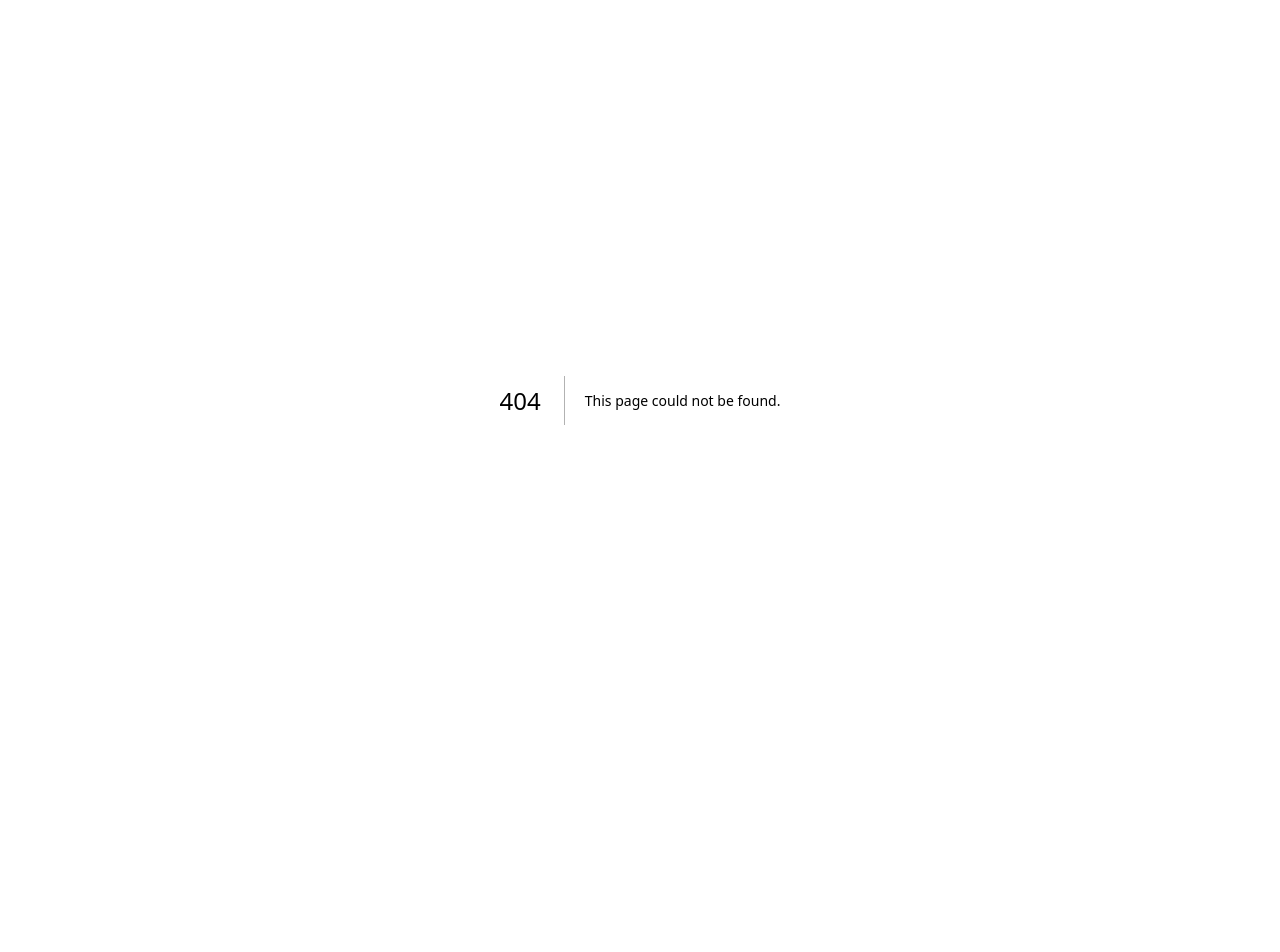
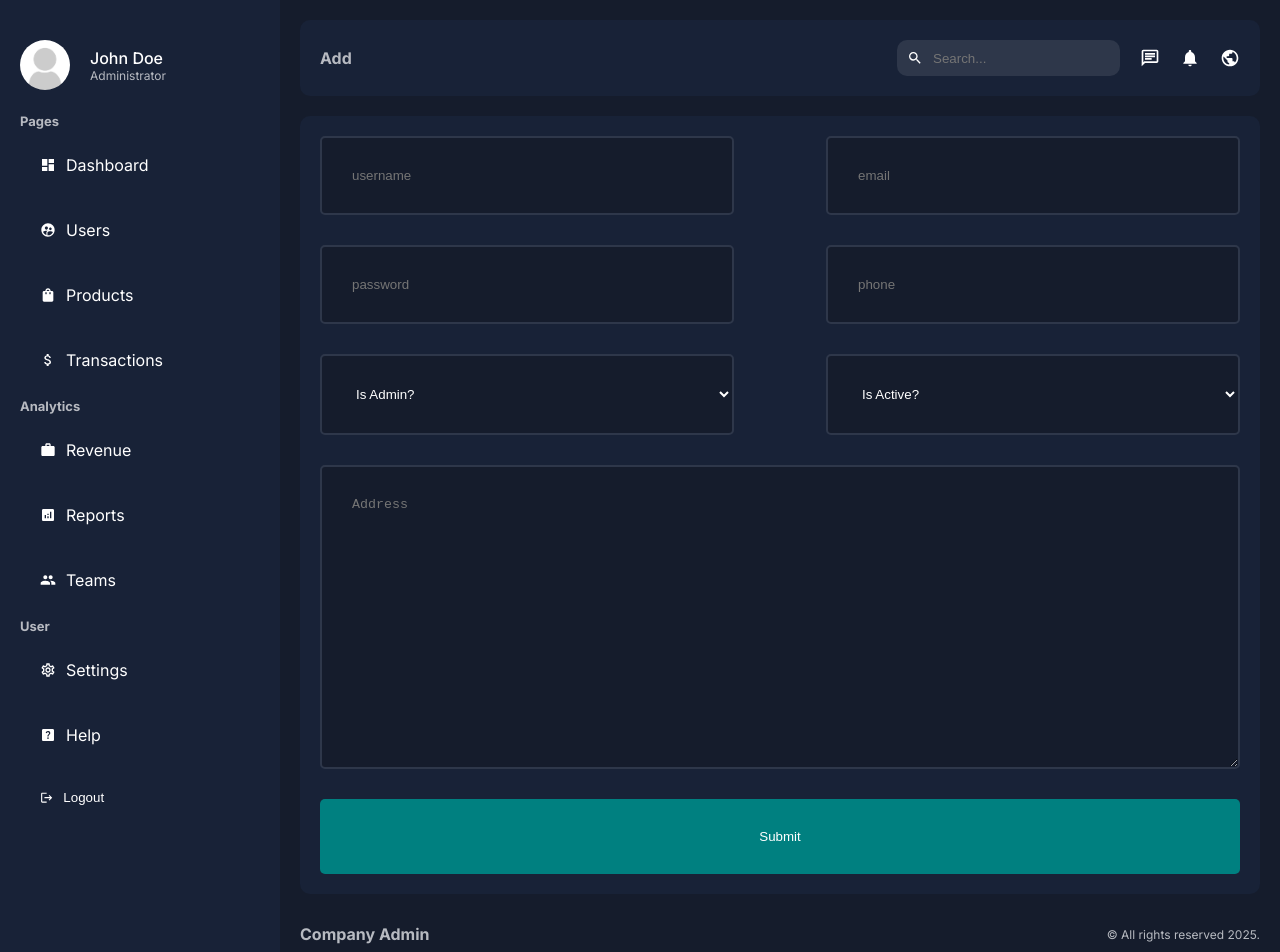
Before and after one commit to Abhik-Nayak/Storify, a Next.js app in the folder client/: page /dashboard/users/add in a window 1280 px wide. Before the commit this address had no page. Shown: the top 952 px of the page. Before the commit the page ends 800 px from the top, so only its background shows below. Built offline with nearby package versions, Linux system fonts and the light colour scheme.

Commit message:
add user style dev

```diff
--- /dev/null
+++ b/client/app/dashboard/users/add/page.jsx
@@ -0,0 +1,43 @@
+// import { addUser } from "@/app/lib/actions";
+import styles from "@/app/ui/dashboard/users/addUser/addUser.module.css";
+
+const AddUserPage = () => {
+  return (
+    <div className={styles.container}>
+      <form className={styles.form}>
+        <input type="text" placeholder="username" name="username" required />
+        <input type="email" placeholder="email" name="email" required />
+        <input
+          type="password"
+          placeholder="password"
+          name="password"
+          required
+        />
+        <input type="phone" placeholder="phone" name="phone" />
+        <select name="isAdmin" id="isAdmin">
+          <option value={false}>
+            Is Admin?
+          </option>
+          <option value={true}>Yes</option>
+          <option value={false}>No</option>
+        </select>
+        <select name="isActive" id="isActive">
+          <option value={true}>
+            Is Active?
+          </option>
+          <option value={true}>Yes</option>
+          <option value={false}>No</option>
+        </select>
+        <textarea
+          name="address"
+          id="address"
+          rows="16"
+          placeholder="Address"
+        ></textarea>
+        <button type="submit">Submit</button>
+      </form>
+    </div>
+  );
+};
+
+export default AddUserPage;
--- /dev/null
+++ b/client/app/ui/dashboard/users/addUser/addUser.module.css
@@ -0,0 +1,41 @@
+.container {
+  background-color: var(--bgSoft);
+  padding: 20px;
+  border-radius: 10px;
+  margin-top: 20px;
+}
+
+.form {
+  display: flex;
+  flex-wrap: wrap;
+  justify-content: space-between;
+}
+
+.form input,
+.form textarea,
+.form select {
+  padding: 30px;
+  background-color: var(--bg);
+  color: var(--text);
+  border: 2px solid #2e374a;
+  border-radius: 5px;
+  margin-bottom: 30px;
+}
+
+.form input, .form select {
+  width: 45%;
+}
+
+.form textarea{
+  width: 100%;
+}
+
+.form button{
+  width: 100%;
+  padding: 30px;
+  background-color: teal;
+  color: var(--text);
+  border: none;
+  border-radius: 5px;
+  cursor: pointer;
+}
--- /dev/null
+++ b/client/app/ui/dashboard/users/singleUser/singleUser.module.css
@@ -0,0 +1,60 @@
+.container {
+  display: flex;
+  gap: 50px;
+  margin-top: 20px;
+}
+
+.infoContainer {
+  flex: 1;
+  background-color: var(--bgSoft);
+  padding: 20px;
+  border-radius: 10px;
+  font-weight: bold;
+  color: var(--textSoft);
+  height: max-content;
+}
+
+.imgContainer{
+  width: 100%;
+  height: 300px;
+  position: relative;
+  border-radius: 10px;
+  overflow: hidden;
+  margin-bottom: 20px;
+}
+
+.formContainer {
+  flex: 3;
+  background-color: var(--bgSoft);
+  padding: 20px;
+  border-radius: 10px;
+}
+
+.form{
+  display: flex;
+  flex-direction: column;
+}
+
+.form input, .form textarea, .form select{
+  padding: 20px;
+  border: 2px solid #2e374a;
+  border-radius: 5px;
+  background-color: var(--bg);
+  color: var(--text);
+  margin: 10px 0px;
+}
+
+.form label{
+  font-size: 12px;
+}
+
+.form button{
+  width: 100%;
+  padding: 20px;
+  background-color: teal;
+  color: var(--text);
+  border: none;
+  border-radius: 5px;
+  cursor: pointer;
+  margin-top: 20px;
+}
```
